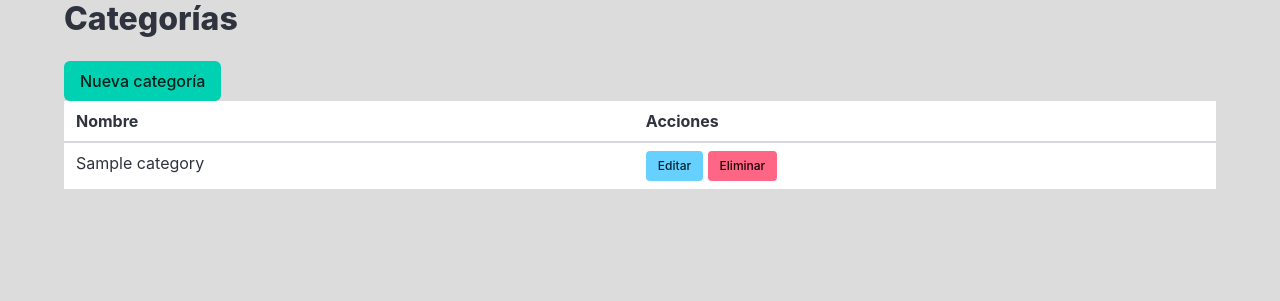
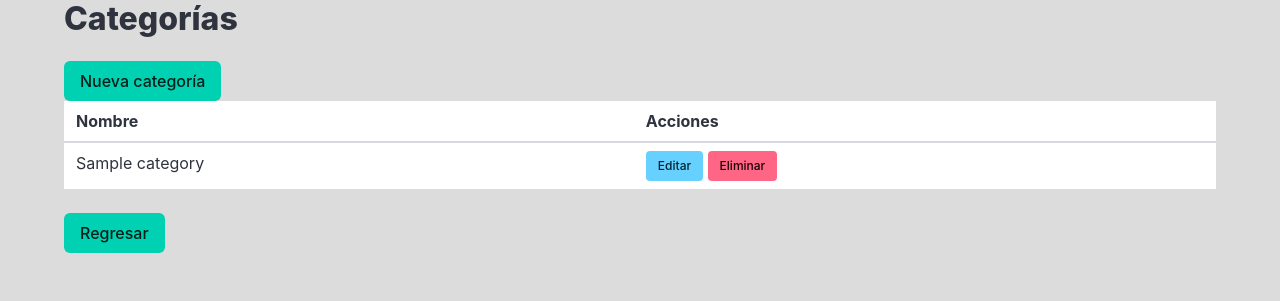
Before and after one commit to Eren251/blog_tec, a Flask app: page /categories/ in a window 1280 px wide. Shown: the part 157-458 px from the top of the page. Run offline with Flask 3, Linux system fonts and the light colour scheme; tables that the repository leaves empty hold one stand-in row (values such as "Sample post"); some libraries are stand-ins or nearby versions.

```diff
--- a/app/templates/categories/listar_categorias.html
+++ b/app/templates/categories/listar_categorias.html
@@ -22,4 +22,5 @@
         {% endfor %}
     </tbody>
 </table>
+<a href="{{ url_for('index') }}" class="button is-primary">Regresar</a>
 {% endblock %}
```
